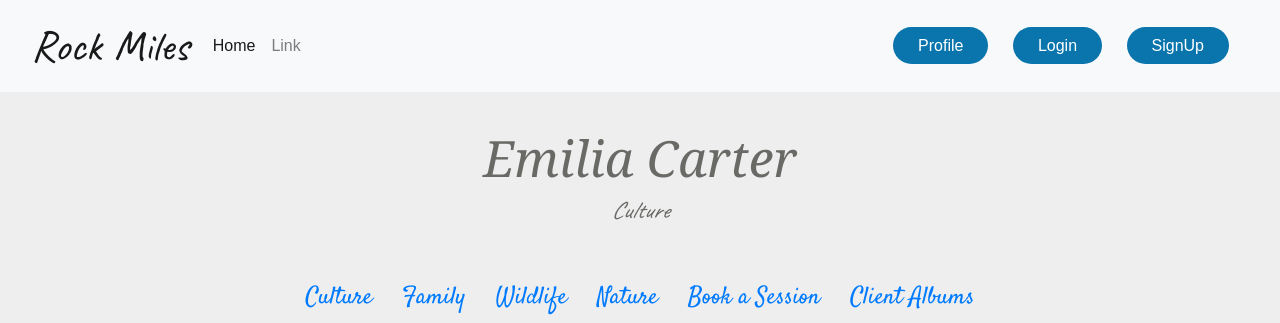
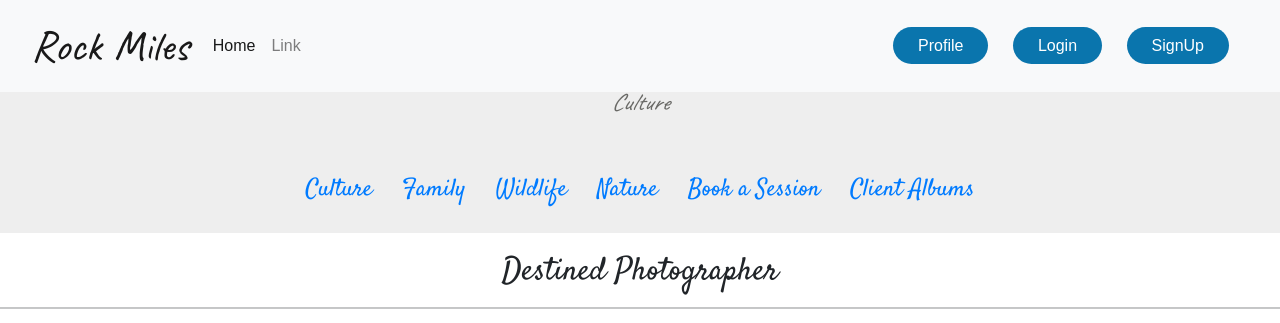
Before and after one commit to rockmiles/RocksApp, a Django app: page / in a window 1280 px wide. Shown: the top 323 px of the page. Run offline with Django 3.2, Linux system fonts and the light colour scheme; data comes from the database, SQL or seed files in the repository; some libraries are stand-ins or nearby versions.

Commit message:
style: update

```diff
--- a/gallery/static/gallery/main.css
+++ b/gallery/static/gallery/main.css
@@ -136,7 +136,7 @@ a.article-title:hover {
 .top {
   background: #EEEEEE;
   color: #696966;
-  padding-top: 10%;
+  padding-top: 20px;
   text-align: center;
 }
 
```
